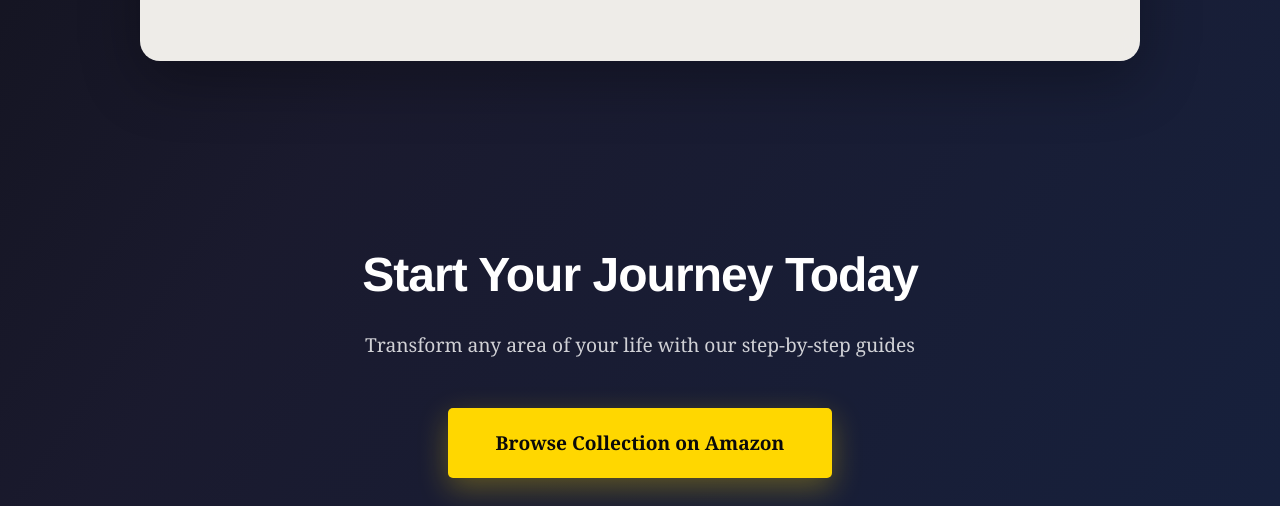
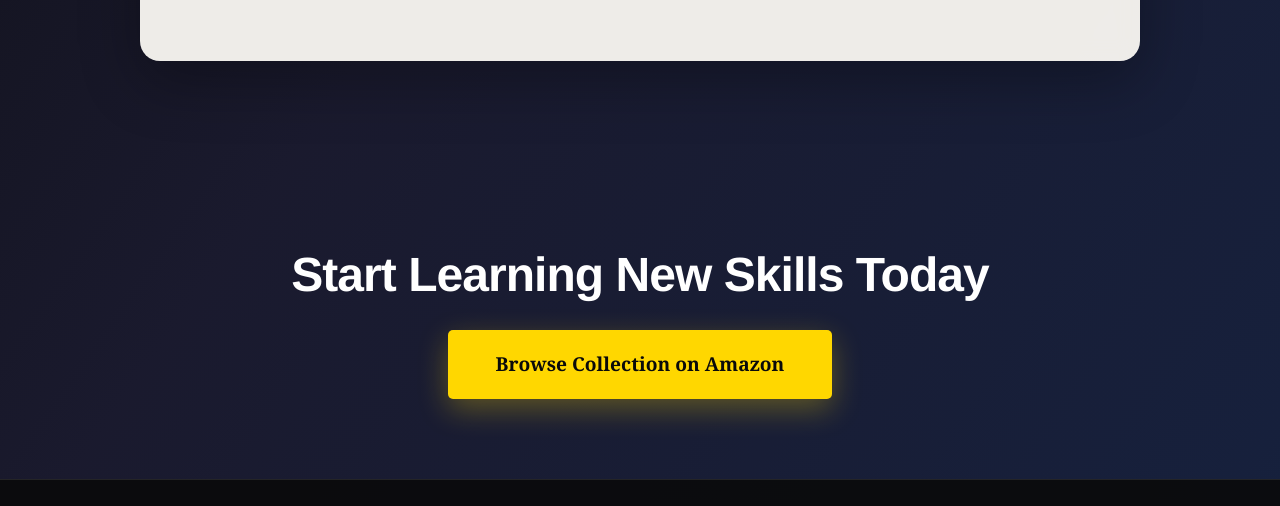
Before and after one commit to JavierCLT/MapItOut, a plain HTML site: page index.html in a window 1280 px wide. Shown: the part 1337-1843 px from the top of the page. Drawn offline with Linux system fonts and the light colour scheme.

Commit message:
Update index.html

```diff
--- a/index.html
+++ b/index.html
@@ -662,8 +662,8 @@
         <!-- CTA Section -->
         <section class="cta-section">
             <div class="cta-content">
-                <h2 class="cta-title">Start Your Journey Today</h2>
-                <p class="cta-subtitle">Transform any area of your life with our step-by-step guides</p>
+                <h2 class="cta-title">Start Learning New Skills Today</h2>
+
                 <a href="https://www.amazon.com/your-store-link" class="cta-button">Browse Collection on Amazon</a>
             </div>
         </section>
```
